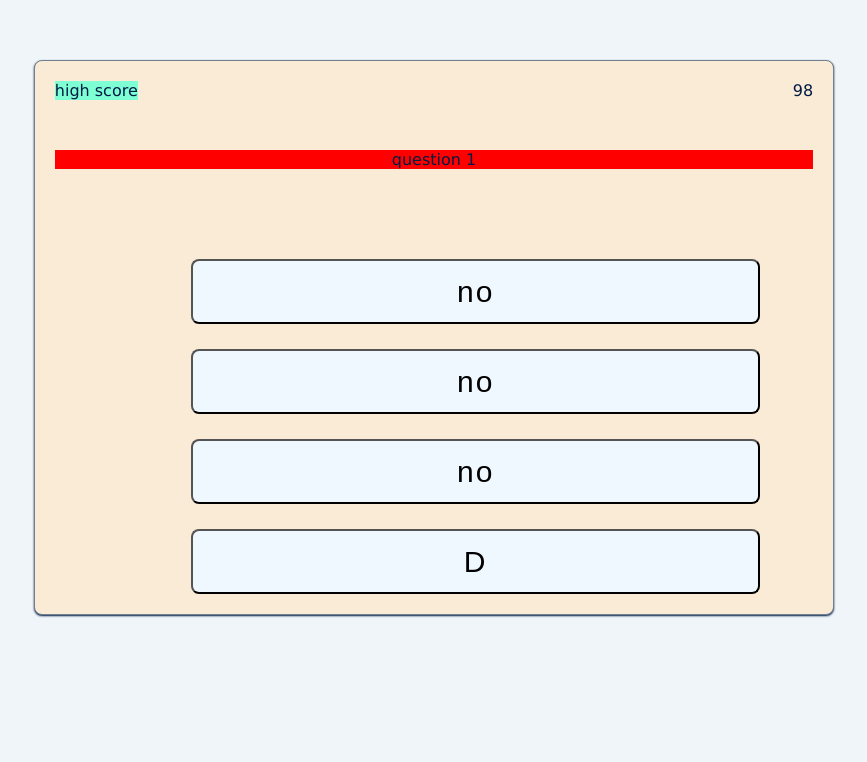
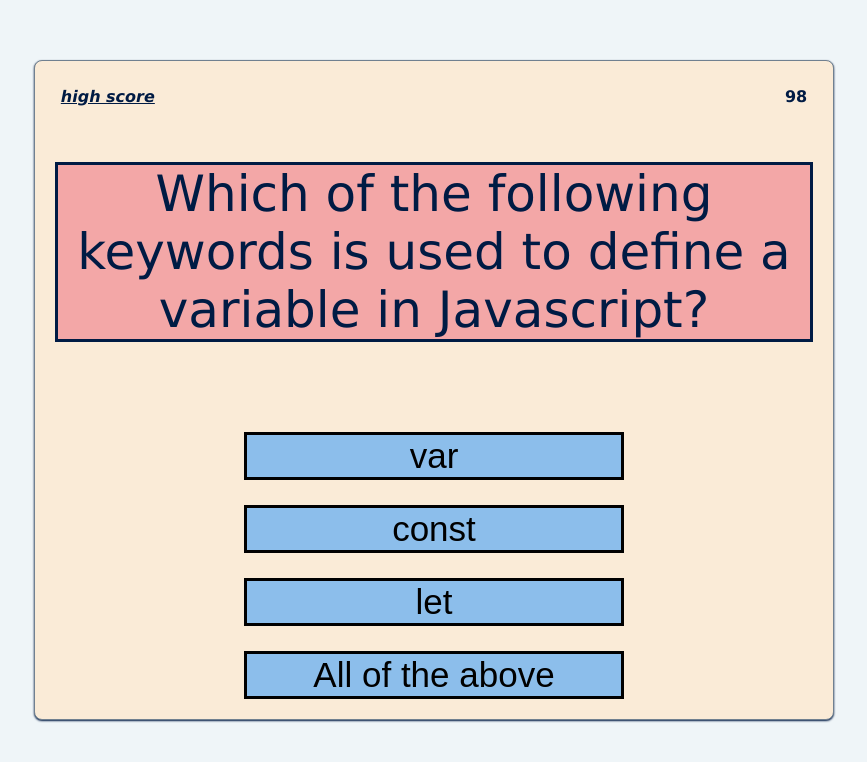
Before and after one commit to RPAPE3/JavaScript-Fundamental-Time-Quized, a plain HTML site: page index.html in a window 1280 px wide. Both pictures are taken after a click on the button "Start". Shown: the whole page, without its empty margins (206-1073 px from the left). Drawn offline with Linux system fonts and the light colour scheme.

Commit message:
updated score screen with user int input

```diff
--- a/index.html
+++ b/index.html
@@ -20,7 +20,7 @@
     <section>
         <div class="q_box" style="display: none">
             <div class="top_bar">
-                <div class="high_score">high score</div>
+                <div class="high_score"><em>high score</em></div>
                 <div class="timer">Timer</div>
             </div>
             <div class="question">question</div>
@@ -33,8 +33,17 @@
 
     <section>
         <div class="s_box" style="display: none">
+            <div class="top_bar">
+                <div class="high_score">high score</div>
+                <div class="stop_timer">Timer</div>
+            </div>
+            <div class="final_score">Final Score</div>
+            <div class="enter_score">
+                <input type="text" class="user_input" placeholder="Enter Initials"></input>
+            </div>
+            <button class="submit">Add Score</button>
             <div>
-                <div class="stop_timer">Timer</div>
+                <ul class="score_display">User High Scores</ul>
             </div>
         </div>
     </section>
--- a/resources/assets/script.js
+++ b/resources/assets/script.js
@@ -1,49 +1,50 @@
-// var startBtn = document.querySelector(".start");
-// startBtn.innerHTML = "Start";
-// // document.body.childe.appendChild(startBtn);
-
 var start_menu = document.querySelector(".card")
 var start_btn = document.querySelector(".start");
 var q_box = document.querySelector(".q_box");
 var timer = document.querySelector(".timer")
+var high_score = document.querySelector(".high_score")
 var question = document.querySelector(".question");
 var choice_A = document.querySelector(".choice_A");
 var choice_B = document.querySelector(".choice_B");
 var choice_C = document.querySelector(".choice_C");
 var choice_D = document.querySelector(".choice_D");
 var s_box = document.querySelector(".s_box");
-var stop_timer = document.querySelector(".stop_timer")
+var stop_timer = document.querySelector(".stop_timer");
+var final_score = document.querySelector(".final_score");
+var enter_score = document.querySelector(".enter_score");
+var user_input = document.querySelector(".user_input");
+var score_display = document.querySelector(".score_display");
 
 
 var question_key = [
     {
-        question: "question 1",
-        optionA: "no",
-        optionB: "no",
-        optionC: "no",
-        optionD: "D",
-        correct: "D"
+        question: "Which of the following keywords is used to define a variable in Javascript?",
+        optionA: "var",
+        optionB: "const",
+        optionC: "let",
+        optionD: "All of the above",
+        correct: "All of the above"
     }, {
-        question: "question 2",
-        optionA: "no",
-        optionB: "no",
-        optionC: "C",
-        optionD: "no",
-        correct: "C"
+        question: "When an operator’s value is NULL, the typeof returned by the unary operator is:",
+        optionA: "Boolean",
+        optionB: "Undefined",
+        optionC: "Object",
+        optionD: "Integer",
+        correct: "Object"
     }, {
-        question: "question 3",
-        optionA: "no",
-        optionB: "B",
-        optionC: "no",
-        optionD: "no",
-        correct: "B"
+        question: "How to stop an interval timer in Javascript",
+        optionA: "clearTimer",
+        optionB: "clearInterval",
+        optionC: "clearClock",
+        optionD: "clearWatch",
+        correct: "clearInterval"
     }, {
-        question: "question 4",
-        optionA: "A",
-        optionB: "no",
-        optionC: "no",
-        optionD: "no",
-        correct: "A"
+        question: "How do we write a comment in javascript?",
+        optionA: "//",
+        optionB: "/* */",
+        optionC: "#",
+        optionD: "$ $",
+        correct: "//"
     }, {
         end: "end"
     }
@@ -66,116 +67,16 @@ function timeClock () {
     setInterval(function() {
         secondsLeft--;
         timer.textContent = secondsLeft;
+
+        if (secondsLeft === 0) {
+            scoreScreen();
+        }
     }, 1000);
 };
 
 function time_minus_10 () {
     secondsLeft = secondsLeft - 10;
 };
-
-
-
-
-// function retrieve_question () {
-//     var question_screen = question_key[0];
-//     question.innerHTML = question_screen.question;
-//     choice_A.innerHTML = question_screen.optionA;
-//     choice_B.innerHTML = question_screen.optionB;
-//     choice_C.innerHTML = question_screen.optionC;
-//     choice_D.innerHTML = question_screen.optionD;
-
-//     choice_D.addEventListener("click", retrieve_question_2);
-
-//     choice_A.addEventListener("click", time_minus_10);
-//     choice_A.addEventListener("click", retrieve_question_2);
-
-//     choice_B.addEventListener("click", time_minus_10);
-//     choice_B.addEventListener("click", retrieve_question_2);
-
-//     choice_C.addEventListener("click", time_minus_10);
-//     choice_C.addEventListener("click", retrieve_question_2);
-
-//     // questionIndex++
-// };
-
-// function retrieve_question_2 () {
-
-//     var question_screen = question_key[1];
-//     question.innerHTML = question_screen.question;
-//     choice_A.innerHTML = question_screen.optionA;
-//     choice_B.innerHTML = question_screen.optionB;
-//     choice_C.innerHTML = question_screen.optionC;
-//     choice_D.innerHTML = question_screen.optionD;
-
-//     choice_C.removeEventListener("click", time_minus_10);
-//     choice_C.addEventListener("click", retrieve_question_3);
-
-//     choice_A.addEventListener("click", time_minus_10);
-//     choice_A.addEventListener("click", retrieve_question_3);
-//     choice_B.addEventListener("click", time_minus_10);
-//     choice_B.addEventListener("click", retrieve_question_3);
-//     choice_D.addEventListener("click", time_minus_10);
-//     choice_D.addEventListener("click", retrieve_question_3);
-
-//     // choice_A.removeEventListener("click", time_minus_10);
-//     // choice_B.removeEventListener("click", time_minus_10);
-//     // choice_C.removeEventListener("click", time_minus_10);
-//     // choice_D.removeEventListener("click", time_minus_10);
-
-// };
-
-
-// function retrieve_question_3 () {
-
-//     var question_screen = question_key[2];
-//     question.innerHTML = question_screen.question;
-//     choice_A.innerHTML = question_screen.optionA;
-//     choice_B.innerHTML = question_screen.optionB;
-//     choice_C.innerHTML = question_screen.optionC;
-//     choice_D.innerHTML = question_screen.optionD;
-
-//     choice_B.addEventListener("click", retrieve_question_4);
-//     choice_B.removeEventListener("click", time_minus_10);
-
-//     choice_A.addEventListener("click", time_minus_10);
-//     choice_A.addEventListener("click", retrieve_question_4);
-//     choice_C.addEventListener("click", time_minus_10);
-//     choice_C.addEventListener("click", retrieve_question_4);
-//     choice_D.addEventListener("click", time_minus_10);
-//     choice_D.addEventListener("click", retrieve_question_4);
-
-//     // choice_A.removeEventListener("click", time_minus_10);
-//     // choice_B.removeEventListener("click", time_minus_10);
-//     // choice_C.removeEventListener("click", time_minus_10);
-//     // choice_D.removeEventListener("click", time_minus_10);
-
-// };
-
-// function retrieve_question_4 () {
-
-//     var question_screen = question_key[3];
-//         question.innerHTML = question_screen.question;
-//         choice_A.innerHTML = question_screen.optionA;
-//         choice_B.innerHTML = question_screen.optionB;
-//         choice_C.innerHTML = question_screen.optionC;
-//         choice_D.innerHTML = question_screen.optionD;
-
-//     choice_A.addEventListener("click", scoreScreen);
-//     choice_A.removeEventListener("click", time_minus_10);
-
-//     choice_B.addEventListener("click", time_minus_10);
-//     choice_B.addEventListener("click", scoreScreen);
-//     choice_C.addEventListener("click", time_minus_10);
-//     choice_C.addEventListener("click", scoreScreen);
-//     choice_D.addEventListener("click", time_minus_10);
-//     choice_D.addEventListener("click", scoreScreen);
-// };
-
-function scoreScreen () {
-    q_box.style.display = "none";
-    s_box.style.display = "block";
-    stop_timer.textContent = secondsLeft;
-}
 
 function retrieve_question () {
     var question_screen = question_key[questionIndex];
@@ -198,17 +99,12 @@ function next_question () {
     choice_C.innerHTML = question_screen.optionC;
     choice_D.innerHTML = question_screen.optionD;
 }
-// var question_screen = question_key[questionIndex];
-// question.innerHTML = question_screen.question;
-// choice_A.innerHTML = question_screen.optionA;
-// choice_B.innerHTML = question_screen.optionB;
-// choice_C.innerHTML = question_screen.optionC;
-// choice_D.innerHTML = question_screen.optionD;
 
+// added event listener to the document.
 document.addEventListener("click", function (event) {
-
+// specified the target of the click to class ".choices"
     var target = event.target;
-
+// if the textContent of the click from ".choices" equals the value of .correct from the question_key array, it will bring you to next set up questions by calling the next_question function. If not then it will subtract 10 seconds from the timer by calling the time_minus_10 and also bring you to the next question.
     if (target.matches(".choice")){
         if (question_key[questionIndex].correct === event.target.textContent) {
             next_question();
@@ -216,9 +112,32 @@ document.addEventListener("click", function (event) {
             next_question();
             time_minus_10();
         }
-
+// once we hit index 4 of the question_key array it will bring us to the score screen by calling the scoreScreen function.
         if (questionIndex === 4) {
             scoreScreen();
         }
     }
 })
+
+function scoreScreen () {
+    q_box.style.display = "none";
+    s_box.style.display = "block";
+
+    stop_timer.textContent = secondsLeft;
+    final_score.textContent = ('Final Score:' + secondsLeft);
+}
+
+document.addEventListener("click", function(event) {
+    var target = event.target;
+
+    if (target.matches(".submit")) {
+        var inputValue = user_input.value;
+        var listEl = document.createElement("li");
+        listEl.textContent = (inputValue + " - " + stop_timer.textContent)
+        score_display.appendChild(listEl);
+
+        user_input.value = '';
+    }
+})
+
+high_score.addEventListener("click", scoreScreen);
--- a/resources/assets/style.css
+++ b/resources/assets/style.css
@@ -15,14 +15,8 @@ p {
     margin: 50px 0px 50px 80px;
 }
 
-button {
-    background-color: #89a9da;
-    border-radius: 8px;
-    cursor: pointer;
-    font-size: 30px;
-    letter-spacing: 2px;
-    line-height: 1.5;
-    padding: 8px 20px;
+li {
+    list-style-type: none;
 }
 
 .card {
@@ -37,6 +31,34 @@ button {
     text-align: center;
 }
 
+.start {
+        background-color: #89a9da;
+        border-radius: 8px;
+        cursor: pointer;
+        font-size: 30px;
+        letter-spacing: 2px;
+        line-height: 1.5;
+        padding: 8px 20px;
+}
+
+.top_bar {
+    display: flex;
+    justify-content: space-between;
+    margin-bottom: 50px;
+}
+.high_score {
+    cursor: pointer;
+    text-decoration: underline;
+}
+
+.high_score,
+.timer,
+.stop_timer {
+    padding: 6px;
+    color: currentcolor;
+    font-weight: 700;
+}
+
 .q_box {
     display: block;
     background-color: antiquewhite;
@@ -49,34 +71,24 @@ button {
     text-align: center;
 }
 
-.top_bar {
-    display: flex;
-    justify-content: space-between;
-    margin-bottom: 50px;
-}
-
-.high_score {
-    background-color: aquamarine;
-}
-
-/* .timmer{
-    background-color: blue;
-} */
 .question {
-    background-color: red;
+    background-color: rgb(243, 167, 167);
     margin-bottom: 65px;
     display: block;
+    font-size: 50px;
+    border: solid;
 }
 
 .choice_A,
 .choice_B,
 .choice_C,
 .choice_D {
-    background-color: aliceblue;
+    background-color: rgb(140, 190, 235);
     margin-top: 25px;
-    width: 75%;
-    margin-left: 11%;
+    width: 50%;
     cursor: pointer;
+    font-size: 35px;
+    border: solid;
 }
 
 .result {
@@ -94,3 +106,32 @@ button {
     width: 60%;
     text-align: center;
 }
+
+.submit {
+    background-color: grey;
+    color: white;
+    margin-top: 5px;
+    width: 14%;
+    cursor: pointer;
+}
+
+.user_input {
+    padding: 12px;
+    margin: 30px 10px 10px 10px;
+    border: solid black;
+}
+
+.score_display {
+    font-weight: bolder;
+    font-size: 27px;
+    margin-right: 37px;
+    margin-top: 53px;
+}
+
+.score_display li {
+    color: aqua;
+    background-color: darkgrey;
+    font-size: 18px;
+    width: auto;
+    margin: 10px;
+}
```
